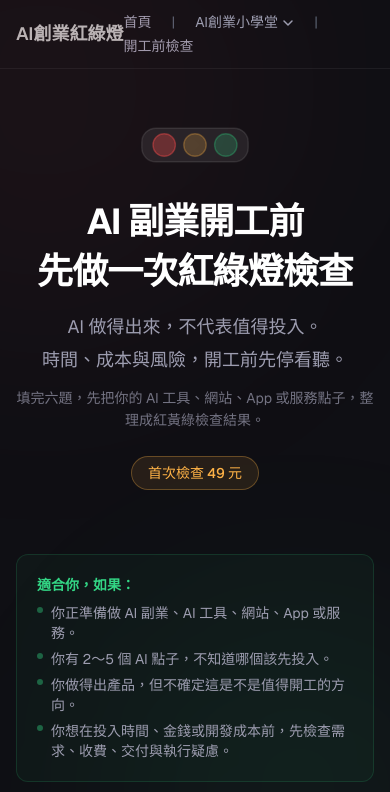
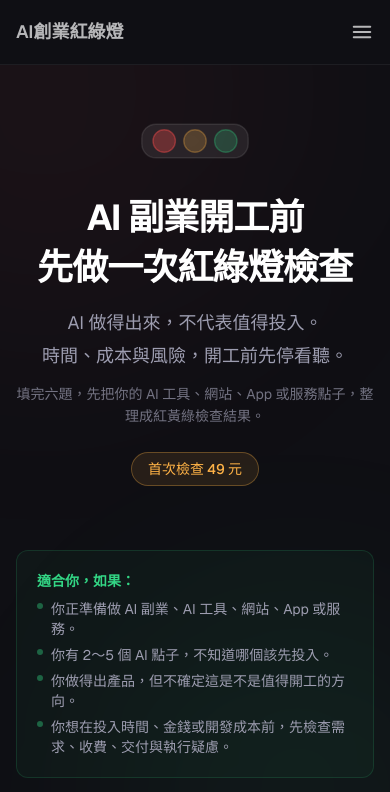
Before and after one commit to win781001-boop/ai-startup-traffic-light, a Next.js app: page / in a window 390 px wide. Shown: the top 792 px of the page. Built offline with nearby package versions, Linux system fonts and the light colour scheme.

Commit message:
Add mobile menu to site header

```diff
--- a/components/site/SiteHeader.tsx
+++ b/components/site/SiteHeader.tsx
@@ -3,7 +3,10 @@ import { useState, useRef, useEffect } from "react";
 
 export default function SiteHeader() {
   const [learnOpen, setLearnOpen] = useState(false);
+  const [mobileOpen, setMobileOpen] = useState(false);
+  const [learnMobileOpen, setLearnMobileOpen] = useState(false);
   const learnRef = useRef<HTMLDivElement>(null);
+  const mobileMenuId = "mobile-nav-menu";
 
   useEffect(() => {
     function handleClickOutside(e: MouseEvent) {
@@ -16,7 +19,7 @@ export default function SiteHeader() {
   }, []);
 
   return (
-    <nav className="w-full border-b border-white/[0.06] bg-bg-primary">
+    <nav className="relative w-full border-b border-white/[0.06] bg-bg-primary">
       <div className="mx-auto flex max-w-2xl items-center justify-between px-4 py-3 sm:px-6">
         <a
           href="/"
@@ -24,11 +27,9 @@ export default function SiteHeader() {
         >
           AI創業紅綠燈
         </a>
-        <div className="flex flex-wrap items-center gap-x-5 gap-y-1 text-sm">
-          <a href="/" className="text-text-secondary hover:text-red-light transition-colors">
-            首頁
-          </a>
-          <span aria-hidden="true" className="text-slate-400/60 select-none">|</span>
+
+        {/* Desktop nav */}
+        <div className="hidden sm:flex items-center gap-x-5 text-sm">
           <div className="relative" ref={learnRef}>
             <button
               onClick={() => setLearnOpen(!learnOpen)}
@@ -75,7 +76,84 @@ export default function SiteHeader() {
             開工前檢查
           </a>
         </div>
+
+        {/* Mobile hamburger button */}
+        <button
+          type="button"
+          className="sm:hidden inline-flex items-center justify-center p-2 -mr-2 text-white/70 hover:text-red-light transition-colors"
+          onClick={() => setMobileOpen(!mobileOpen)}
+          aria-expanded={mobileOpen}
+          aria-controls={mobileMenuId}
+          aria-label={mobileOpen ? "關閉選單" : "開啟選單"}
+        >
+          {mobileOpen ? (
+            <svg className="h-6 w-6" viewBox="0 0 24 24" fill="none" stroke="currentColor" strokeWidth="2" strokeLinecap="round" strokeLinejoin="round">
+              <path d="M6 18 18 6M6 6l12 12" />
+            </svg>
+          ) : (
+            <svg className="h-6 w-6" viewBox="0 0 24 24" fill="none" stroke="currentColor" strokeWidth="2" strokeLinecap="round" strokeLinejoin="round">
+              <path d="M3.75 6.75h16.5M3.75 12h16.5m-16.5 5.25h16.5" />
+            </svg>
+          )}
+        </button>
       </div>
+
+      {/* Mobile menu panel */}
+      {mobileOpen && (
+        <div
+          id={mobileMenuId}
+          className="sm:hidden absolute left-0 right-0 top-full z-50 border-t border-white/[0.06] bg-bg-primary/95 backdrop-blur-md px-4 pb-4 pt-2 space-y-1"
+        >
+          <a
+            href="/"
+            onClick={() => setMobileOpen(false)}
+            className="block rounded-md px-3 py-2 text-sm text-text-secondary hover:text-red-light hover:bg-white/[0.03] transition-colors"
+          >
+            開工前檢查
+          </a>
+          <div>
+            <button
+              onClick={() => setLearnMobileOpen(!learnMobileOpen)}
+              className="flex w-full items-center justify-between rounded-md px-3 py-2 text-sm text-text-secondary hover:text-red-light hover:bg-white/[0.03] transition-colors cursor-pointer"
+            >
+              AI創業小學堂
+              <svg
+                className="h-3 w-3 transition-transform duration-200"
+                viewBox="0 0 12 12"
+                fill="none"
+                style={{ transform: learnMobileOpen ? 'rotate(180deg)' : 'rotate(0deg)' }}
+              >
+                <path d="M2 4L6 8L10 4" stroke="currentColor" strokeWidth="1.5" strokeLinecap="round" strokeLinejoin="round" />
+              </svg>
+            </button>
+            {learnMobileOpen && (
+              <div className="ml-3 mt-0.5 space-y-0.5 border-l border-white/[0.06] pl-3">
+                <a
+                  href="/learn/ai-side-project"
+                  onClick={() => { setMobileOpen(false); setLearnMobileOpen(false); }}
+                  className="block rounded-md px-3 py-1.5 text-sm text-text-secondary hover:text-red-light hover:bg-white/[0.03] transition-colors"
+                >
+                  AI 副業開工前檢查
+                </a>
+                <a
+                  href="/learn/ai-passive-income"
+                  onClick={() => { setMobileOpen(false); setLearnMobileOpen(false); }}
+                  className="block rounded-md px-3 py-1.5 text-sm text-text-secondary hover:text-red-light hover:bg-white/[0.03] transition-colors"
+                >
+                  AI 被動收入是真的嗎
+                </a>
+                <a
+                  href="/one-person-company-opc"
+                  onClick={() => { setMobileOpen(false); setLearnMobileOpen(false); }}
+                  className="block rounded-md px-3 py-1.5 text-sm text-text-secondary hover:text-red-light hover:bg-white/[0.03] transition-colors"
+                >
+                  一人公司 OPC
+                </a>
+              </div>
+            )}
+          </div>
+        </div>
+      )}
     </nav>
   );
 }
```
